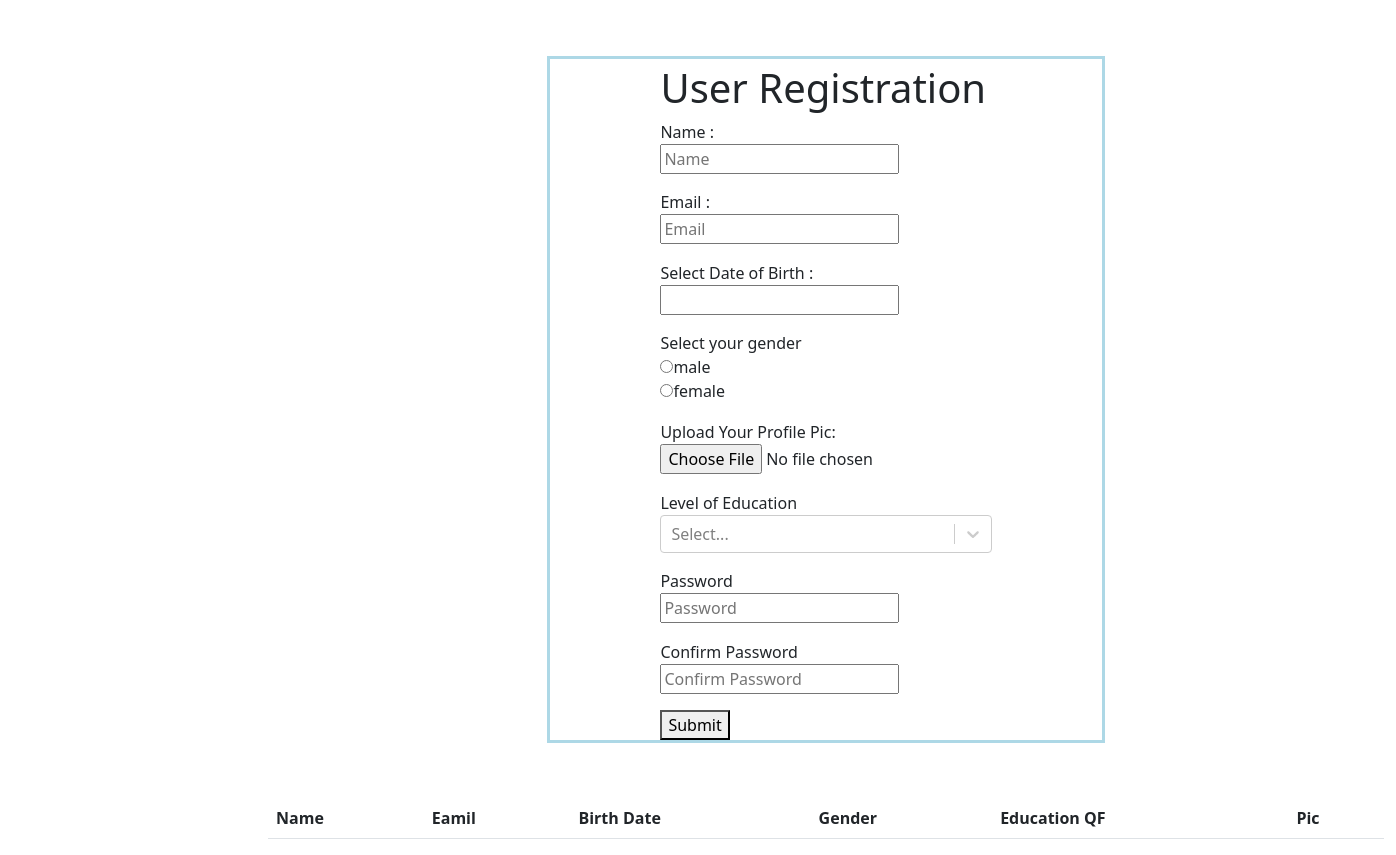
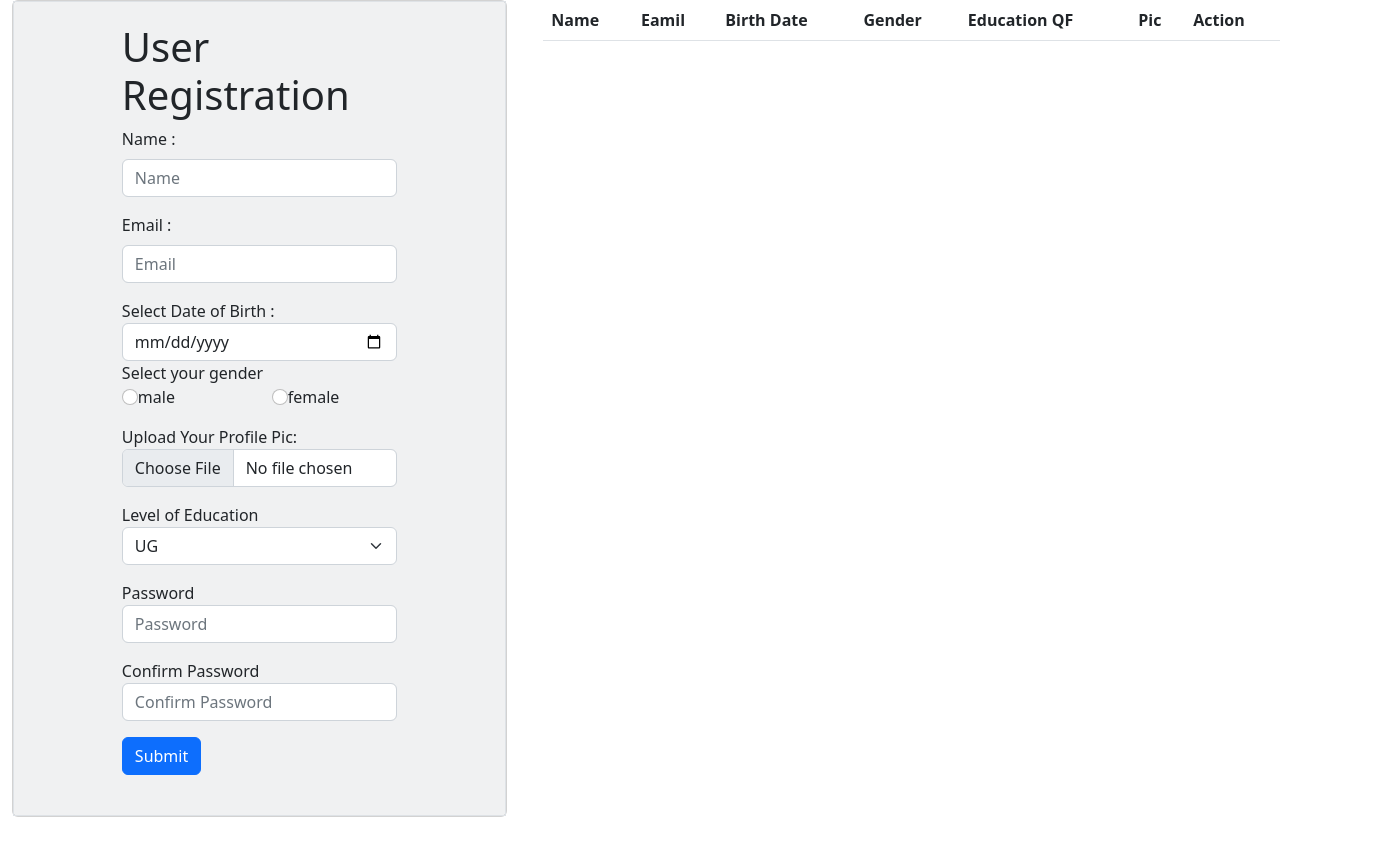
Before and after one commit to ashu7007/ReactTraining, a React (Create React App) app: page / in a window 1280 px wide. Shown: the whole page, 1396 px wide, since content can reach past the window. After the commit the page ends 817 px from the top, so only its background shows below. Built offline with nearby package versions, Linux system fonts and the light colour scheme.

Commit message:
task day 6

```diff
--- a/src/components/RegisterComponent/registerForm.js
+++ b/src/components/RegisterComponent/registerForm.js
@@ -47,6 +47,11 @@ function RegisterComponent() {
     const handleChange = (e) => {
         const { name, value } = e.target;
         setFormValues({ ...formValues, [name]: value });
+    };
+
+    const removeHandler = (e) => {
+        console.log(e.target);
+
     };
 
     const handleSubmit = (e) => {
@@ -118,54 +123,69 @@ function RegisterComponent() {
             <td>{data.gender}</td>
             <td>{data.eduLevel}</td>
             <td>{data.imgpic}</td>
+            <td >
+                <button className="btn btn-warning mx-2"  onClick={removeHandler}>Edit</button>
+                <button className="btn btn-danger mx-auto">Delete</button>
+            </td>
 
           </tr>
         );
       });
 
   return (
-
-    <div style={{marginLeft: "20%",marginTop: "1%",marginRight: "20%"}} className="container">
-      <form style={formCss} onSubmit={handleSubmit}>
+    <div className="row">
+        <div className="col-5">
+    <div className="container">
+      <div className="card">
+      <form className="p-3 bg-secondary bg-opacity-10 border border-darkrounded-end" onSubmit={handleSubmit}>
         <h1 style={{marginLeft: "20%",marginTop: "1%",marginRight: "20%"}}>User Registration</h1>
         <div style={{marginLeft: "20%",marginTop: "1%",marginRight: "20%"}}>
 
-          <div className="field">
-            <label>Name :</label>
+
+          <div className="col">
+            <label className="form-label" >Name :</label>
             <br/>
-            <input
+            <input className="form-control"
               type="text"
               name="name"
               placeholder="Name"
               value={formValues.name}
               onChange={handleChange}
             />
+            <p>{formErrors.name}</p>
           </div>
-          <p>{formErrors.name}</p>
-          <div className="field">
-            <label>Email :</label>
+
+          <div className="col">
+            <label  className="form-label">Email :</label>
             <br/>
             <input
+                className="form-control"
                 type="text"
                 name="email"
                 placeholder="Email"
                 value={formValues.email}
                 onChange={handleChange}
             />
-          </div>
               <p>{formErrors.email}</p>
-
-          <div style={{marginTop: "5%"}} className="field">
-            <label>Select Date of Birth :</label>
-
-            <DatePicker selected={startDate} value={formValues.dob} onChange={getDate} />
           </div>
 
-        <div style={{marginTop: "5%"}} className="field">
+
+
+
+            <div className="col">
+                <label>Select Date of Birth :</label>
+                <input class="form-control" name="dob" onChange={handleChange} type="date" />
+                {/* <DatePicker selected={startDate} value={formValues.dob} onChange={getDate} /> */}
+            </div>
+
+            <div className="col">
 
                 <label>Select your gender</label>
                 <br/>
+                <div className="row">
+                    <div className="col">
                     <input
+                    className="form-check-input"
                     type="radio"
                     name="gender"
                     id='gender-1'
@@ -174,8 +194,10 @@ function RegisterComponent() {
                     // checked={gender === 'male'}
                     />
                 <label htmlFor="gender-1">male</label><br />
-
+                    </div>
+                    <div className="col">
                     <input
+                    className="form-check-input"
                     type="radio"
                     name="gender"
                     id='gender-2'
@@ -184,28 +206,43 @@ function RegisterComponent() {
                     //
                     />
                 <label htmlFor="gender-2">female</label><br />
+                    </div>
+                </div>
 
             </div>
 
+
+
+
+
+
+
         {/* image Upload */}
-        <div style={{marginTop: "5%"}}>
+        <div className="col my-3">
          <label>Upload Your Profile Pic: </label>
          <br/>
-         <input type="file" accept="image/*" name="imgpic" onChange={handleChange}/>
+         <input className="form-control" type="file" accept="image/*" name="imgpic" onChange={handleChange}/>
 
         </div>
         <p>{formErrors.pic}</p>
 
 
-          <div style={{marginTop: "5%"}}>
+          <div className="col my-3">
           <label>Level of Education</label>
-          <Select options={education}></Select>
+          <select name="eduLevel"class="form-select" onChange={handleChange}aria-label="Default select example">
+            <option  value="UG">UG</option>
+            <option value="PG" >PG</option>
+            <option value="PHD" >PHD</option>
+            <option value="Diploma">Diploma</option>
+          </select>
+          {/* <Select options={education}></Select> */}
           </div>
 
-          <div style={{marginTop: "5%"}} className="field">
+          <div className="col my-3">
             <label>Password</label>
             <br/>
             <input
+                className="form-control"
               type="password"
               name="password"
               placeholder="Password"
@@ -215,10 +252,11 @@ function RegisterComponent() {
           </div>
           <p>{formErrors.password}</p>
 
-          <div style={{marginTop: "5%"}} className="field">
+          <div className="col my-3">
             <label>Confirm Password</label>
             <br/>
             <input
+                className="form-control"
               type="password"
               name="conpassword"
               placeholder="Confirm Password"
@@ -227,10 +265,16 @@ function RegisterComponent() {
             />
           </div>
           <p>{formErrors.conpassword}</p>
-          <button className="fluid ui button blue" on>Submit</button>
+          <button className="btn btn-primary mb-4">Submit</button>
         </div>
       </form>
+      </div>
 
+
+
+    </div>
+    </div>
+        <div className="col">
         <div>
 
         <table className="table">
@@ -242,6 +286,7 @@ function RegisterComponent() {
                 <th >Gender</th>
                 <th >Education QF</th>
                 <th >Pic</th>
+                <th >Action</th>
 
                 </tr>
             </thead>
@@ -250,7 +295,7 @@ function RegisterComponent() {
             </tbody>
         </table>
     </div>
-
+        </div>
     </div>
   );
 }
--- a/src/components/tableComponent/tableComponent.js
+++ b/src/components/tableComponent/tableComponent.js
@@ -0,0 +1,42 @@
+import React from "react";
+
+
+
+const TableComponent = (props)=>{
+
+    const tableRows = props.items.map((data,index) => {
+        return (
+          <tr key={index}>
+            <td>{data.name}</td>
+            <td>{data.email}</td>
+            <td>{data.dob}</td>
+            <td>{data.gender}</td>
+            <td>{data.eduLevel}</td>
+            <td>{data.imgpic}</td>
+
+          </tr>
+        );
+      });
+
+    return (<div>
+
+            <table className="table">
+                <thead>
+                    <tr>
+                    <th >Name</th>
+                    <th >Eamil</th>
+                    <th >Birth Date</th>
+                    <th >Gender</th>
+                    <th >Education QF</th>
+                    <th >Pic</th>
+
+                    </tr>
+                </thead>
+                <tbody>
+                {tableRows}
+                </tbody>
+            </table>
+        </div>)
+}
+
+export default TableComponent;
--- a/src/index.js
+++ b/src/index.js
@@ -1,16 +1,17 @@
-import React from 'react';
+import React,{useState} from 'react';
 import ReactDOM from 'react-dom/client';
 import form from './index.css';
 // import App from './App';
 import reportWebVitals from './reportWebVitals';
-import InputComponent from './components/inputtext/Inputtext';
-import DateofBirth from './components/currentdate/currentdate'
-import RadioComp from './components/radioComponent/radioComponent'
-import SelectDropDown from './components/selectdropdown/dropdownselect'
-import InputFile  from './components/inputfile/inputfile'
-import PasswordComponent from './components/passwordFieldComponent/passwordField'
-import RangeComponent from './components/rangeComponent/rangeComponent'
+// import InputComponent from './components/inputtext/Inputtext';
+// import DateofBirth from './components/currentdate/currentdate'
+// import RadioComp from './components/radioComponent/radioComponent'
+// import SelectDropDown from './components/selectdropdown/dropdownselect'
+// import InputFile  from './components/inputfile/inputfile'
+// import PasswordComponent from './components/passwordFieldComponent/passwordField'
+// import RangeComponent from './components/rangeComponent/rangeComponent'
 import RegisterComponent from './components/RegisterComponent/registerForm'
+import TableComponent from './components/tableComponent/tableComponent';
 
 const root = ReactDOM.createRoot(document.getElementById('root'));
 
@@ -36,10 +37,13 @@ let formCss = {
   marginRight: "25%",
 
 }
+
+const listItem= [];
 root.render(
   <React.StrictMode>
     {/* <App /> */}
     <RegisterComponent></RegisterComponent>
+    {/* <TableComponent item={listItem}></TableComponent> */}
     {/* <InputComponent labelName="Name"></InputComponent>
     <InputComponent labelName="Email"></InputComponent>
     <DateofBirth></DateofBirth>
```
Lines whose indentation alone changed are shown as unchanged.
